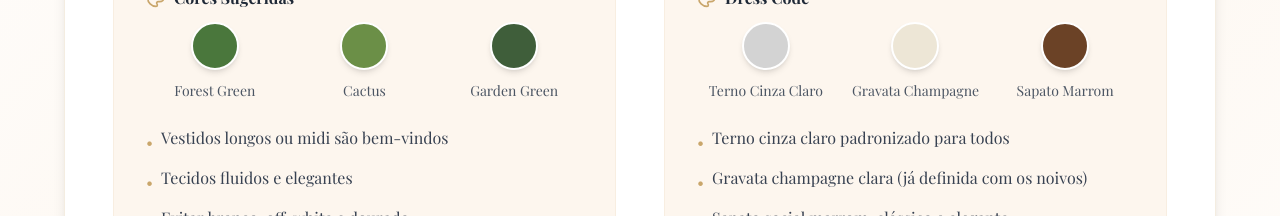
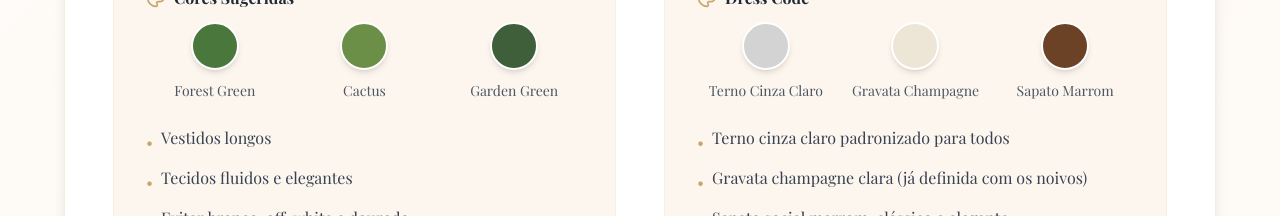
Before and after one commit to ThalysonD/thalita-e-thayrone---casamento, a React (Vite) app: page / in a window 1280 px wide. Shown: the part 3280-3496 px from the top of the page. Built offline with nearby package versions, Linux system fonts and the light colour scheme; no server answers; the database is empty; a web font is replaced by a local one.

Commit message:
New adjust

```diff
--- a/src/components/DressCode.tsx
+++ b/src/components/DressCode.tsx
@@ -63,7 +63,7 @@ const DressCode = () => {
                                 <div className="space-y-3 font-['Playfair_Display'] text-gray-700">
                                     <p className="flex items-start gap-2">
                                         <span className="text-[#C9A66B] mt-1">•</span>
-                                        <span>Vestidos longos ou midi são bem-vindos</span>
+                                        <span>Vestidos longos</span>
                                     </p>
                                     <p className="flex items-start gap-2">
                                         <span className="text-[#C9A66B] mt-1">•</span>
--- a/src/components/Messages.tsx
+++ b/src/components/Messages.tsx
@@ -181,9 +181,6 @@ const Messages = () => {
                     placeholder="Escreva uma mensagem carinhosa para o casal..."
                     maxLength={600}
                   />
-                  <p className="text-xs text-gray-400 mt-1">
-                    Evite palavrões — mantemos o clima do amor no ar 💛
-                  </p>
                 </div>
 
                 <button
--- a/src/components/ReceptionInfo.tsx
+++ b/src/components/ReceptionInfo.tsx
@@ -50,7 +50,7 @@ const ReceptionInfo = () => {
           {/* Image */}
           <div className="relative rounded-3xl overflow-hidden shadow-xl group">
             <img
-              src="https://images.pexels.com/photos/1616343/pexels-photo-1616343.jpeg?auto=compress&cs=tinysrgb&w=800&h=600&fit=crop"
+              src="https://ysbaerftptetchetcljv.supabase.co/storage/v1/object/public/wedding-photos/WhatsApp%20Image%202025-08-19%20at%2011.52.54.jpeg"
               alt="Recepção de Casamento"
               className="w-full h-80 md:h-96 object-cover transition-transform duration-500 group-hover:scale-105"
             />
```
